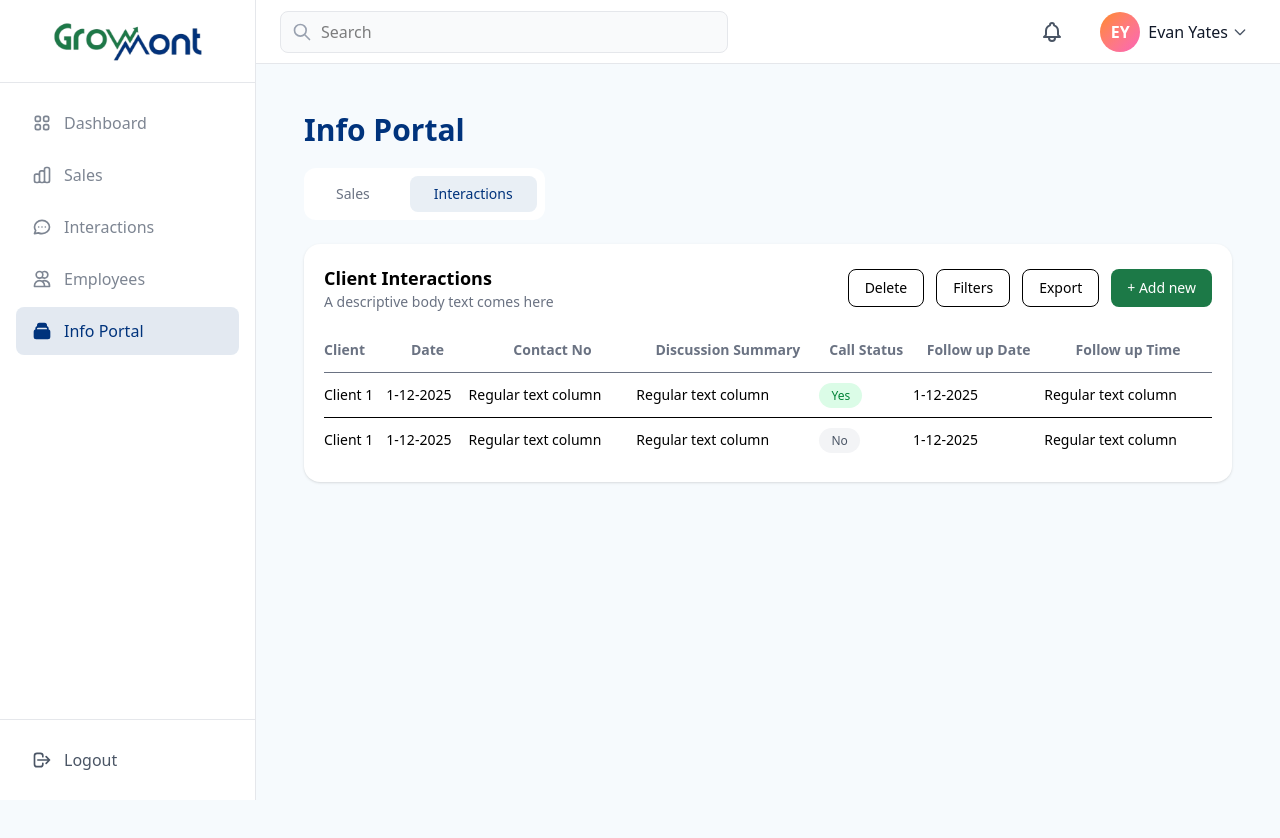
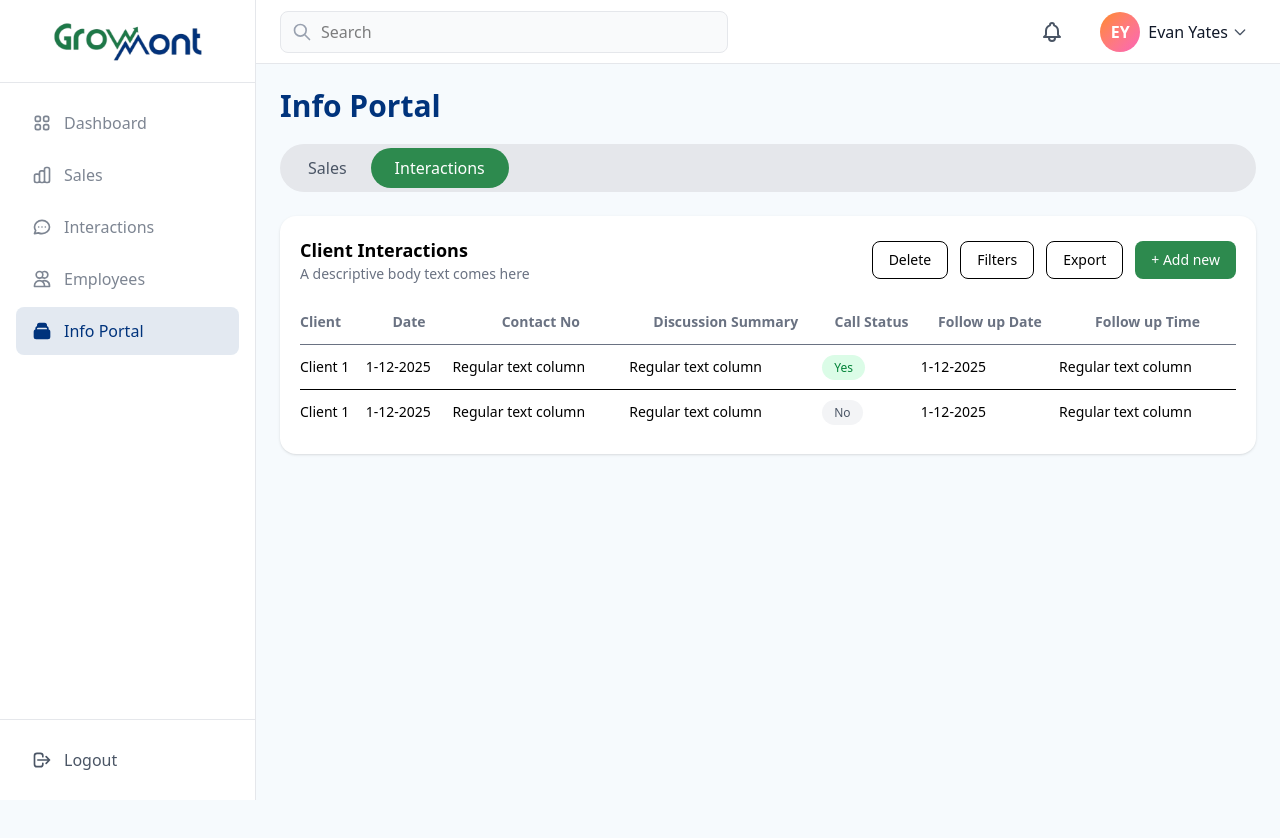
Before and after one commit to htnahddis/GrowmontSiddhanth, a Next.js app in the folder client/: page /info-portal in a window 1280 px wide. Shown: the top 838 px of the page. Built offline with nearby package versions, Linux system fonts and the light colour scheme.

Commit message:
uui changes

```diff
--- a/client/src/app/employees/[id]/page.tsx
+++ b/client/src/app/employees/[id]/page.tsx
@@ -95,7 +95,7 @@ const EmployeeDetailPage: React.FC = () => {
   };
 
   return (
-    <div className="min-h-screen bg-gray-50">
+    <div className="min-h-screen bg-[#F4F9FD]">
       <Sidebar />
       <Navbar />
 
--- a/client/src/app/info-portal/page.tsx
+++ b/client/src/app/info-portal/page.tsx
@@ -36,34 +36,38 @@ export default function InfoPortalPage() {
       <Sidebar />
         <Navbar />
 
-      <div className="flex-1 ml-64 mt-16 p-6">
+      <div className="ml-64 mt-16">
 
         <div className="p-6">
+            <div className='justify-between mb-6'>
               <h1 className="text-3xl font-bold text-[#00337C] mb-5">Info Portal</h1>
 
           {/* Tabs */}
-          <div className="flex gap-4 bg-white p-2 rounded-xl w-fit mb-6">
+          <div className="flex bg-gray-200 rounded-3xl p-1">
               <button
                 onClick={() => setActiveTab('sales')}
-              className={`px-6 py-2 rounded-lg text-sm font-medium ${
+                className={`px-6 py-2 rounded-3xl font-medium transition-colors ${
                   activeTab === 'sales'
-                  ? 'bg-[#E9EFF5] text-[#00337C]'
-                  : 'text-gray-500'
+                    ? 'bg-[#2D8A4E] text-white'
+                    : 'text-gray-600 hover:text-gray-900'
                 }`}
               >
                 Sales
               </button>
               <button
                 onClick={() => setActiveTab('interactions')}
-              className={`px-6 py-2 rounded-lg text-sm font-medium ${
+                className={`px-6 py-2 rounded-3xl font-medium transition-colors ${
                   activeTab === 'interactions'
-                  ? 'bg-[#E9EFF5] text-[#00337C]'
-                  : 'text-gray-500'
+                    ? 'bg-[#2D8A4E] text-white'
+                    : 'text-gray-600 hover:text-gray-900'
                 }`}
               >
                 Interactions
               </button>
             </div>
+            </div>
+
+
 
           {/* Card */}
           <div className="bg-white rounded-2xl p-5 shadow-sm">
@@ -81,7 +85,7 @@ export default function InfoPortalPage() {
                 <button className="px-4 py-2 text-sm border rounded-lg">Delete</button>
                 <button className="px-4 py-2 text-sm border rounded-lg">Filters</button>
                 <button className="px-4 py-2 text-sm border rounded-lg">Export</button>
-                <button className="px-4 py-2 text-sm bg-[#1C7947] text-white rounded-lg">
+                <button className="px-4 py-2 text-sm cursor-pointer bg-[#2D8A4E] text-white rounded-lg">
                   + Add new
                 </button>
               </div>
--- a/client/src/app/interactions/page.tsx
+++ b/client/src/app/interactions/page.tsx
@@ -92,10 +92,10 @@ const InteractionsPage = () => {
       <Sidebar />
      <Navbar />
       <div className="flex-1 flex flex-col overflow-hidden ml-64 mt-16 p-6">
-        <main className="flex-1 overflow-y-auto p-6">
+        <main className="flex-1 overflow-y-auto">
           <div className="flex justify-between items-center mb-6">
             <h1 className="text-3xl font-bold text-[#00337C]">Interactions</h1>
-            <button className="bg-green-600 hover:bg-green-700 text-white px-4 py-2 rounded-lg flex items-center gap-2 transition">
+            <button className="bg-[#2D8A4E] hover:bg-[#236b3d] transition-colors text-white px-4 py-2 rounded-lg flex items-center gap-2 cursor-pointer font-medium">
               <span className="text-lg">+</span>
               Add Interactions
             </button>
@@ -130,7 +130,7 @@ const InteractionsPage = () => {
                       onClick={() => setSelectedCategory(category.id)}
                       className={`cursor-pointer p-3 rounded-lg transition ${
                         selectedCategory === category.id
-                          ? "bg-blue-50 border-l-4 border-blue-500"
+                          ? "bg-[#00337C]/11 border-l-4 border-[#00337C]"
                           : "hover:bg-gray-50"
                       }`}
                     >
@@ -170,7 +170,7 @@ const InteractionsPage = () => {
                   </button>
                 </div>
 
-                <div className="bg-gray-50 rounded-lg p-4 mb-4">
+                <div className="bg-[#F4F9FD] rounded-lg p-4 mb-4">
                   <h3 className="text-sm font-semibold text-gray-700 mb-4">
                     All Interactions
                   </h3>
--- a/client/src/app/page.tsx
+++ b/client/src/app/page.tsx
@@ -1,8 +1,12 @@
 import React from 'react'
-
+import Link from 'next/link'
 const Home = () => {
   return (
-    <div>Home</div>
+    <div>
+      <h1>Welcome to the Home Page</h1>
+      <p>This is the main landing page of our application.</p>
+      <button className='bg-yellow-300 p-2 rounded-2xl px-6'><Link href="/dashboard">Go to dashboard</Link></button>
+    </div>
   )
 }
 
--- a/client/src/app/profile/page.tsx
+++ b/client/src/app/profile/page.tsx
@@ -53,7 +53,7 @@ interface Reminder {
 type TabType = "clients" | "productSales" | "reminders";
 
 const ProfilePage = () => {
-  const [activeTab, setActiveTab] = useState<TabType>("clients");
+  const [activeTab, setActiveTab] = useState<TabType>("reminders");
   const [openReminder, setOpenReminder] = useState(false);
 
 
@@ -106,24 +106,24 @@ const ProfilePage = () => {
       <Sidebar />
         <Navbar />
       <div className="flex-1 flex flex-col overflow-hidden ml-64 mt-16 p-6">
-        <main className="flex-1 overflow-y-auto p-6">
+        <main className="flex-1 overflow-y-auto">
           <div className="flex justify-between items-center mb-6">
             <h1 className="text-3xl font-bold text-gray-900">Profile</h1>
             <div className="flex items-center gap-3">
               {activeTab === "productSales" && (
-                <button className="bg-green-600 hover:bg-green-700 text-white px-4 py-2 rounded-lg flex items-center gap-2 transition">
+                <button className="bg-[#2D8A4E] hover:bg-[#236b3d] cursor-pointer text-white px-4 py-2 rounded-lg flex items-center gap-2 transition">
                   <span className="text-lg">+</span>
                   Add Sales
                 </button>
               )}
               {activeTab === "clients" && (
-                <button className="bg-green-600 hover:bg-green-700 text-white px-4 py-2 rounded-lg flex items-center gap-2 transition">
+                <button className="bg-[#2D8A4E] hover:bg-[#236b3d] cursor-pointer text-white px-4 py-2 rounded-lg flex items-center gap-2 transition">
                   <span className="text-lg">+</span>
                   Add Interactions
                 </button>
               )}
               {activeTab === "reminders" && (
-                <button className="bg-green-600 hover:bg-green-700 text-white px-4 py-2 rounded-lg flex items-center gap-2 transition"
+                <button className="bg-[#2D8A4E] hover:bg-[#236b3d] cursor-pointer text-white px-4 py-2 rounded-lg flex items-center gap-2 transition"
                 onClick={() => setOpenReminder(true)}>
                   <span className="text-lg">+</span>
                   Add Reminder
@@ -341,7 +341,7 @@ const ProfilePage = () => {
                     onClick={() => setActiveTab("productSales")}
                     className={`px-6 py-2 rounded-full text-sm font-medium transition ${
                       activeTab === "productSales"
-                        ? "bg-green-600 text-white"
+                        ? "bg-[#2D8A4E] text-white"
                         : "bg-gray-100 text-gray-600 hover:bg-gray-200"
                     }`}
                   >
@@ -351,7 +351,7 @@ const ProfilePage = () => {
                     onClick={() => setActiveTab("clients")}
                     className={`px-6 py-2 rounded-full text-sm font-medium transition ${
                       activeTab === "clients"
-                        ? "bg-green-600 text-white"
+                        ? "bg-[#2D8A4E] text-white"
                         : "bg-gray-100 text-gray-600 hover:bg-gray-200"
                     }`}
                   >
@@ -361,7 +361,7 @@ const ProfilePage = () => {
                     onClick={() => setActiveTab("reminders")}
                     className={`px-6 py-2 rounded-full text-sm font-medium transition ${
                       activeTab === "reminders"
-                        ? "bg-green-600 text-white"
+                        ? "bg-[#2D8A4E] text-white"
                         : "bg-gray-100 text-gray-600 hover:bg-gray-200"
                     }`}
                   >
--- a/client/src/app/sales/page.tsx
+++ b/client/src/app/sales/page.tsx
@@ -92,10 +92,10 @@ const SalesPage = () => {
       <Sidebar />
     <Navbar />
       <div className="flex-1 flex flex-col overflow-hidden ml-64 mt-16 p-6">
-        <main className="flex-1 overflow-y-auto p-6">
+        <main className="flex-1 overflow-y-auto">
           <div className="flex justify-between items-center mb-6">
-            <h1 className="text-3xl font-bold text-gray-900">Sales</h1>
-            <button className="bg-green-600 hover:bg-green-700 text-white px-4 py-2 rounded-lg flex items-center gap-2 transition">
+            <h1 className="text-3xl font-bold text-[#00337C]">Sales</h1>
+            <button className="bg-[#2D8A4E] hover:bg-[#236b3d] transition-colors text-white px-4 py-2 rounded-lg flex items-center gap-2 cursor-pointer font-medium">
               <span className="text-lg">+</span>
               Add Sales
             </button>
@@ -128,7 +128,7 @@ const SalesPage = () => {
                       onClick={() => setSelectedCategory(category.id)}
                       className={`cursor-pointer p-3 rounded-lg transition ${
                         selectedCategory === category.id
-                          ? "bg-blue-50 border-l-4 border-blue-500"
+                          ? "bg-[#00337C]/11 border-l-4 border-[#00337C]"
                           : "hover:bg-gray-50"
                       }`}
                     >
@@ -139,7 +139,7 @@ const SalesPage = () => {
                         {category.name}
                       </p>
                       {selectedCategory === category.id && (
-                        <button className="text-blue-600 text-sm mt-2 flex items-center gap-1 hover:underline">
+                        <button className="text-[#00337C] text-sm mt-2 flex items-center gap-1">
                           View details
                           <span>→</span>
                         </button>
@@ -174,7 +174,7 @@ const SalesPage = () => {
                   </button>
                 </div>
 
-                <div className="bg-gray-50 rounded-lg p-4 mb-4">
+                <div className="bg-[#F4F9FD] rounded-lg p-4 mb-4">
                   <h3 className="text-sm font-semibold text-gray-700 mb-4">
                     All Sales
                   </h3>
--- a/client/src/components/Remiander.tsx
+++ b/client/src/components/Remiander.tsx
@@ -1,5 +1,6 @@
 'use client';
 
+import Link from 'next/link';
 import React from 'react';
 
 interface Reminder {
@@ -40,9 +41,11 @@ const Reminders: React.FC<RemindersProps> = ({ reminders }) => {
     <div className="sticky top-20 bg-white rounded-3xl border border-gray-200 p-5">
       <div className="flex items-center justify-between mb-4">
         <h2 className="text-lg font-semibold text-gray-900">Your Reminders</h2>
-        <button className="text-sm text-[#3B5BA5] hover:underline font-medium">
+        <Link href="/profile">
+        <button className="text-sm text-[#3B5BA5] cursor-pointer font-medium">
           View all →
         </button>
+        </Link>
       </div>
 
       {/* Reminders List */}
```
Also changed, not shown: client/src/app/dashboard/page.tsx (+10 -7 lines). Lines whose indentation alone changed are shown as unchanged.
